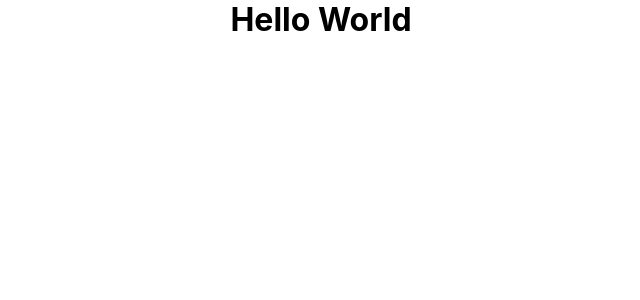
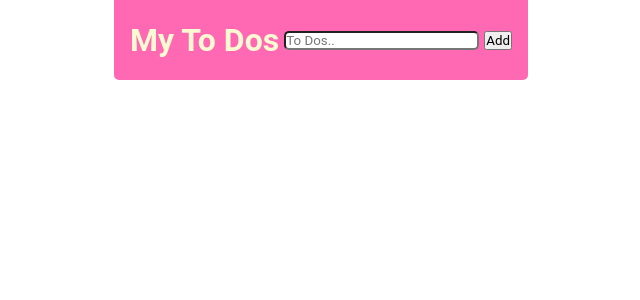
Before and after one commit to yvlange/todoapp-react-exercise, a React (Create React App) app: page / in a window 1280 px wide. Shown: the top 300 px of the page, without its empty margins (319-959 px from the left). Built offline with nearby package versions, Linux system fonts and the light colour scheme.

Commit message:
Setup structure and start of CSS

```diff
--- a/src/App.css
+++ b/src/App.css
@@ -4,8 +4,77 @@
   box-sizing: border-box;
   margin: 0;
   padding: 0;
+  font-family: "Roboto", sans-serif;
 }
 
 .App {
-  text-align: center;
+  display: grid;
+  grid-template-rows: [header] 80px [content] auto;
+  justify-content: center;
+  height: 100vh;
+  width: 100vw;
 }
+
+.ListItems {
+  list-style-type: none;
+}
+
+.Header {
+  grid-row: header;
+  display: flex;
+  justify-content: space-between;
+  align-items: center;
+  background-color: hotpink;
+  color: lightgoldenrodyellow;
+  border-bottom-left-radius: 5px;
+  border-bottom-right-radius: 5px;
+  padding: 1rem;
+}
+
+.Header--form {
+  border-radius: 5px;
+  margin: 5px;
+}
+
+.AddButton {
+  cursor: pointer;
+}
+
+.AddButton:hover {
+  background-color: cornflowerblue;
+}
+
+.ToDoList {
+  grid-row: content;
+  display: flex;
+  flex-direction: column;
+  overflow-y: scroll;
+  padding-top: 1em;
+}
+
+.ToDoItem {
+  display: flex;
+  justify-content: space-between;
+  border: 1px solid hotpink;
+  border-radius: 10px;
+  padding: 0.5em 1em;
+  margin: 0.5em;
+}
+
+.ToDoItem--button {
+  cursor: pointer;
+}
+
+.ToDoItem--delete {
+  color: red;
+  cursor: pointer;
+}
+
+.ToDoItem--done {
+  color: lawngreen;
+  font-style: crossed;
+}
+
+.ToDoItem--pending {
+  color: coral;
+}
--- a/src/App.js
+++ b/src/App.js
@@ -1,11 +1,48 @@
 import "./App.css";
+import Header from "./components/Header";
+import ToDoList from "./components/ToDoList";
+import { useState } from "react";
 
 function App() {
+  const [toDoItems, setToDoItems] = useState([]);
+
+  function handleToDoAdd(taskName) {
+    const newToDo = [...toDoItems, { name: taskName, isDone: true }];
+    console.log(newToDo);
+    setToDoItems(newToDo);
+  }
+
+  function handleToDoToggle(name) {
+    const newToDo = toDoItems.map((task) => {
+      if (task.name === name) {
+        return {
+          ...task,
+          isDone: !task.isDone,
+        };
+      } else {
+        console.log(task);
+        return task;
+      }
+    });
+    setToDoItems(newToDo);
+  }
+
+  function handleToDoRemove(name) {
+    const newToDo = toDoItems.filter((toDo) => {
+      return toDo.name !== name;
+    });
+    setToDoItems(newToDo);
+  }
+
   return (
     <div className="App">
-      <h1>Hello World</h1>
+      <Header onAddToDo={handleToDoAdd} />
+      <ToDoList
+        toDoItems={toDoItems}
+        handleToDoRemove={handleToDoRemove}
+        handleToDoToggle={handleToDoToggle}
+      />
     </div>
   );
 }
-
 export default App;
--- /dev/null
+++ b/src/components/Header.js
@@ -0,0 +1,31 @@
+function Header({ onAddToDo }) {
+  function handleSubmit(event) {
+    event.preventDefault();
+    console.log("Form submitted");
+    const form = event.target;
+    onAddToDo(form.taskName.value);
+
+    form.reset();
+  }
+
+  return (
+    <header className="Header">
+      <h1>My To Dos</h1>
+      <form onSubmit={handleSubmit}>
+        <input
+          type="text"
+          placeholder="To Dos.."
+          name="taskName"
+          id="taskName"
+          className="Header--form"
+          required
+        />
+        <button className="AddButton" type="submit">
+          Add
+        </button>
+      </form>
+    </header>
+  );
+}
+
+export default Header;
--- /dev/null
+++ b/src/components/ToDoItem.js
@@ -0,0 +1,26 @@
+function ToDoItem({ name, isDone, onClickToDoRemove, onClickToDoToggle }) {
+  function handleDeleteButtonClick() {
+    onClickToDoRemove(name);
+  }
+
+  function handleToggleButtonClick() {
+    onClickToDoToggle(name);
+  }
+
+  const toDosForDone = isDone ? "ToDoItem--pending" : "ToDoItem--done";
+
+  return (
+    <section className={`ToDoItem ${toDosForDone}`}>
+      <button className="ToDoItem--delete" onClick={handleDeleteButtonClick}>
+        x
+      </button>
+      <div className="Task">
+        {isDone ? `${name} is pending` : `${name} is done`}
+      </div>
+      <button className="ToDoItem--button" onClick={handleToggleButtonClick}>
+        {isDone ? "Pending" : "Done"}
+      </button>
+    </section>
+  );
+}
+export default ToDoItem;
--- /dev/null
+++ b/src/components/ToDoList.js
@@ -0,0 +1,19 @@
+import ToDoItem from "./ToDoItem";
+
+function ToDoList({ toDoItems, handleToDoRemove, handleToDoToggle }) {
+  function renderToDos() {
+    return toDoItems.map((taskName) => {
+      return (
+        <ToDoItem
+          name={taskName.name}
+          key={taskName.name}
+          isDone={taskName.isDone}
+          onClickToDoRemove={handleToDoRemove}
+          onClickToDoToggle={handleToDoToggle}
+        />
+      );
+    });
+  }
+  return <main className="ToDoList">{renderToDos()}</main>;
+}
+export default ToDoList;
```
